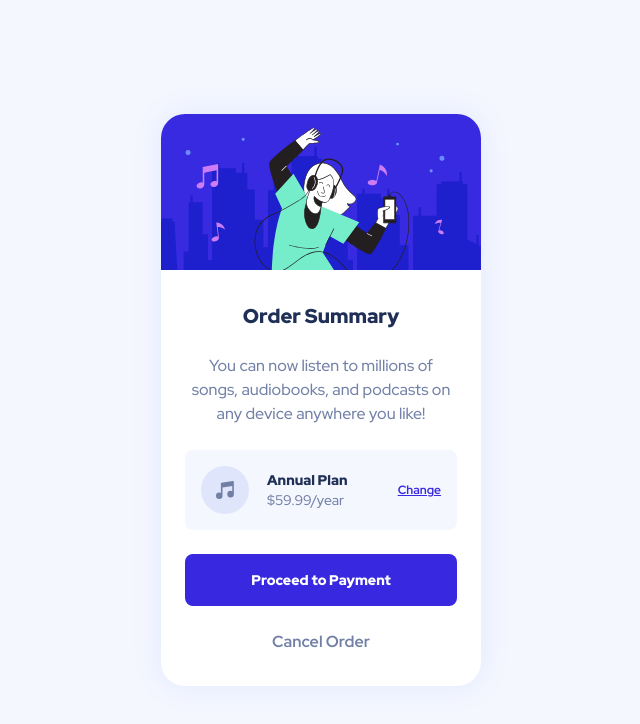
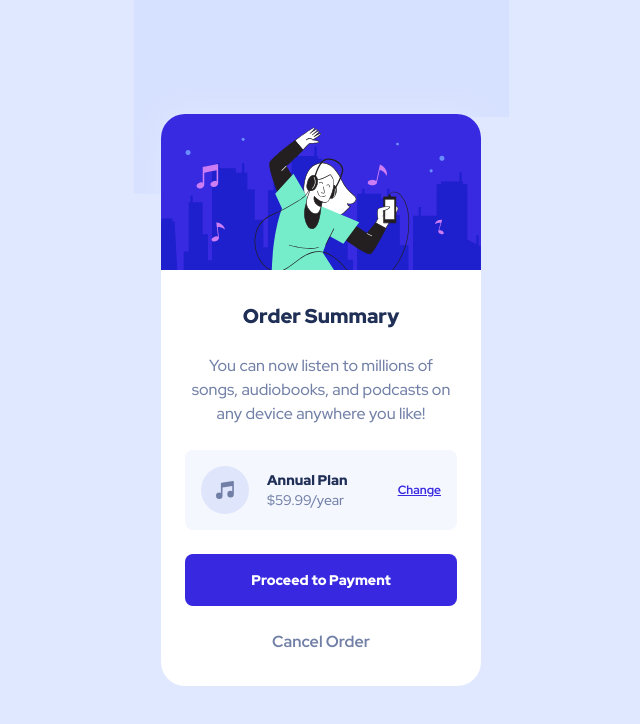
Before and after one commit to palmeiroerick/order-summary-component, a Next.js app: page / in a window 1280 px wide. Shown: the top 724 px of the page, without its empty margins (319-959 px from the left). Built offline with nearby package versions, Linux system fonts and the light colour scheme.

Commit message:
style(body): add bg image)

```diff
--- a/app/layout.tsx
+++ b/app/layout.tsx
@@ -18,7 +18,7 @@ const RootLayout = ({ children }: { children: ReactNode }) => {
   return (
     <html lang="en">
       <body
-        className={`${redHatDisplay.className} flex h-screen w-screen items-center justify-center bg-VeryPaleBlue`}
+        className={`${redHatDisplay.className} bg-mobile flex h-screen w-screen items-center justify-center bg-PaleBlue bg-top bg-no-repeat`}
       >
         {children}
       </body>
--- a/tailwind.config.ts
+++ b/tailwind.config.ts
@@ -23,6 +23,10 @@ const config: Config = {
       bold: "700",
       black: "900",
     },
+    backgroundImage: {
+      mobile: "url('/assets/bg-mobile.svg')",
+      desktop: "url('/assets/bg-desktop.svg')",
+    },
   },
   plugins: [],
 };
```
Also changed, not shown: public/assets/bg-desktop.svg (renamed from public/assets/pattern-background-desktop.svg), public/assets/bg-mobile.svg (renamed from public/assets/pattern-background-mobile.svg).
